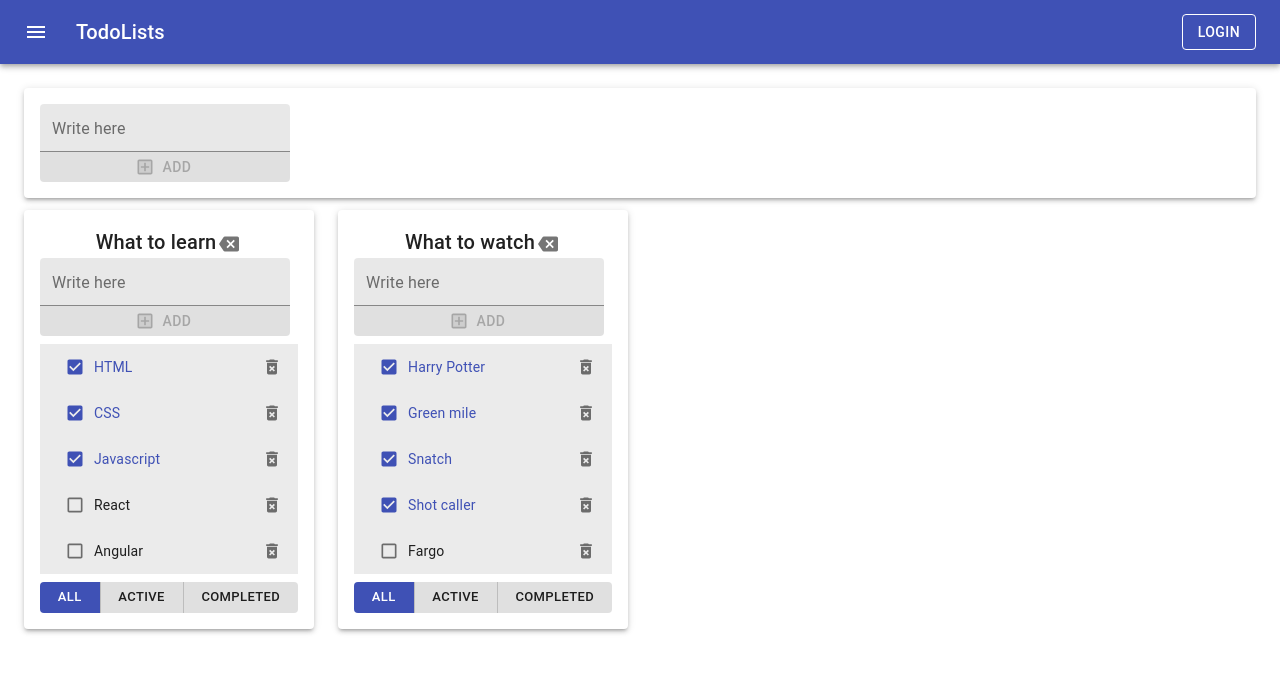
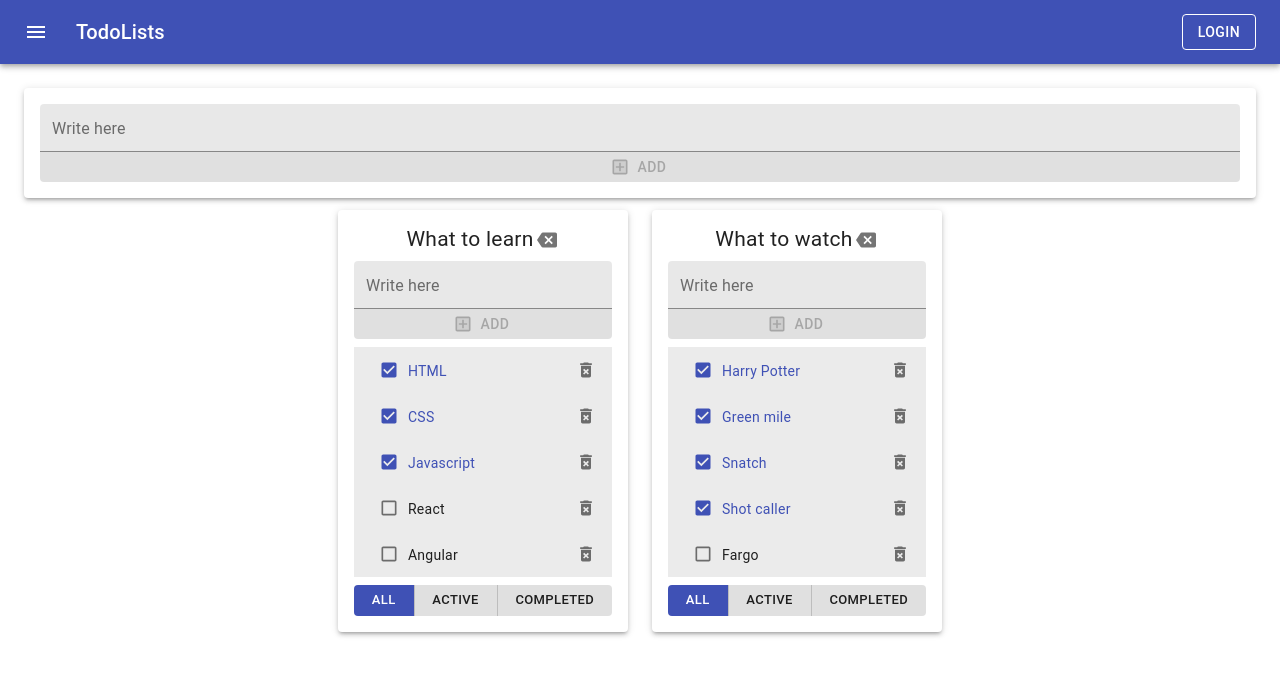
Before and after one commit to Yaroslav-Mig/todoList-react-ts, a React (Create React App) app: page / in a window 1280 px wide. Shown: the top 676 px of the page. Built offline with nearby package versions, Linux system fonts and the light colour scheme.

Commit message:
refact: modify styles for tasks, title and input, define position of items, update addItemForm

```diff
--- a/src/App.tsx
+++ b/src/App.tsx
@@ -1,7 +1,7 @@
 import React, { useState } from 'react';
 import { v1 } from 'uuid';
 import { TodoList, TaskType, FilterValueType } from './components/TodoList';
-import { AddItemForm } from './components/addItemForm/AddItemForm';
+import { AddItemForm } from './components/AddItemForm';
 import {
   AppBar,
   Button,
@@ -28,7 +28,10 @@ type TasksStateType = {
 };
 
 const useStyles = makeStyles((theme: Theme) =>
-  createStyles({
+	createStyles({
+		root: {
+			padding: theme.spacing(3),
+		},
     flexGrow: {
       flexGrow: 1,
     },
@@ -39,12 +42,14 @@ const useStyles = makeStyles((theme: Theme) =>
       marginRight: theme.spacing(2),
     },
     grid: {
-      padding: theme.spacing(3),
+			maxWidth: '350px',
+			width:'100%',
 		},
 		paper: {
 			display: 'flex',
 			flexFlow: 'column',
 			padding: theme.spacing(2),
+			boxSizing: 'border-box',
 			'& > *': {
 				width: '100%',
       },
@@ -150,7 +155,7 @@ function App(): JSX.Element {
     const filteredTasks = getFilteredTasks(tasks[tl.id], tl.filter);
 
     return (
-      <Grid key={tl.id} item md={3}>
+      <Grid key={tl.id} className={classes.grid} item xs={12} sm={6} md={4} lg={3} >
         <Paper className={classes.paper} elevation={3}>
           <TodoList
             todoListId={tl.id}
@@ -186,15 +191,15 @@ function App(): JSX.Element {
         </Toolbar>
       </AppBar>
 
-      <Container className={classes.grid} maxWidth='lg'>
-        <Grid className={classes.flexGrow} container spacing={3}>
+      <Container className={classes.root} maxWidth='lg'>
+        <Grid container spacing={3}>
           <Grid item xs={12}>
             <Paper className={classes.padding} elevation={3}>
               <AddItemForm addItem={addTodoList} />
             </Paper>
           </Grid>
         </Grid>
-        <Grid className={classes.flexGrow} container spacing={3}>
+        <Grid className={classes.flexGrow} container justifyContent={'center'} spacing={3}>
           {mappedTodoLists}
         </Grid>
       </Container>
--- a/src/components/addItemForm/AddItemForm.tsx
+++ b/src/components/AddItemForm.tsx
@@ -1,14 +1,25 @@
 import React, { ChangeEvent, FC, KeyboardEvent, useState } from 'react';
-import { Button, TextField } from '@material-ui/core';
+import { Button, createStyles, makeStyles, TextField } from '@material-ui/core';
 import AddBoxTwoToneIcon from '@material-ui/icons/AddBoxTwoTone';
-import { styles as st } from './styles';
+import st from './TodoList.module.css';
 
 type AddItemFormProps = {
   addItem: (title: string) => void;
 };
 
+const useStyles = makeStyles(() =>
+  createStyles({
+    button: {
+			padding: '5px',
+			lineHeight: '1rem',
+			borderRadius: '0px 0px 4px 4px',
+    },
+  })
+);
+
 export const AddItemForm: FC<AddItemFormProps> = (props) => {
   const { addItem } = props;
+  const classes = useStyles();
 
   const [title, setTitle] = useState<string>('');
   const [error, setError] = useState<null | string>(null);
@@ -45,8 +56,8 @@ export const AddItemForm: FC<AddItemFormProps> = (props) => {
   const disabledBtn = error === null || error ? true : false;
 
   return (
-    <div style={st.AddItemForm}>
-			<TextField
+    <div className={st.btnAdd_box}>
+      <TextField
         type='text'
         variant='filled'
         size='small'
@@ -56,13 +67,13 @@ export const AddItemForm: FC<AddItemFormProps> = (props) => {
         onChange={onChangeTitleHandler}
         onKeyDown={onKeyPressHandler}
       />
-      <Button
-				style={st.Button}
-				aria-label='add'
+			<Button
+				className={classes.button}
+        aria-label='add'
         title='push button or ctrl+Enter to add task'
         variant='contained'
-				color='primary'
-				startIcon={<AddBoxTwoToneIcon/>}
+        color='primary'
+        startIcon={<AddBoxTwoToneIcon />}
         disabled={disabledBtn}
         onClick={addTitleHandler}
       >
--- a/src/components/EditableSpan.tsx
+++ b/src/components/EditableSpan.tsx
@@ -1,5 +1,6 @@
 import React, { ChangeEvent, FC, KeyboardEvent, useState } from 'react';
 import { TextField } from '@material-ui/core';
+import st from './TodoList.module.css';
 
 type EditableSpanProps = {
   title: string;
@@ -46,6 +47,6 @@ export const EditableSpan: FC<EditableSpanProps> = (props) => {
 			onKeyDown={onKeyChangeTitleHandler}
     />
   ) : (
-    <span onDoubleClick={onEditModeHandler}>{title}</span>
+    <span className={st.task_item} onDoubleClick={onEditModeHandler}>{title}</span>
   );
 };
--- a/src/components/TodoList.module.css
+++ b/src/components/TodoList.module.css
@@ -1,3 +1,16 @@
+.btnAdd_box {
+  display: flex;
+  flex-flow: column nowrap;
+  box-sizing: border-box;
+}
+.task_item {
+  font-family: 'Roboto', 'Helvetica', 'Arial', sans-serif;
+  font-size: 0.875em;
+  line-height: 1;
+  letter-spacing: 0.015rem;
+  white-space: pre-wrap;
+  word-break: break-all;
+}
 .task_completed {
-	color: #3f51b5;
+  color: #3f51b5;
 }
--- a/src/components/TodoList.tsx
+++ b/src/components/TodoList.tsx
@@ -1,6 +1,6 @@
 import React from 'react';
 import { TodoListHeader } from './TodoListHeader';
-import { AddItemForm } from './addItemForm/AddItemForm';
+import { AddItemForm } from './AddItemForm';
 import { ButtonsFilter } from './ButtonsFilter';
 import { TodoListTasks } from './TodoListTasks';
 
--- a/src/components/TodoListHeader.tsx
+++ b/src/components/TodoListHeader.tsx
@@ -1,6 +1,6 @@
 import React, { FC } from 'react';
 import { EditableSpan } from './EditableSpan';
-import { IconButton, Typography } from '@material-ui/core';
+import { createStyles, IconButton, makeStyles, Typography } from '@material-ui/core';
 import BackspaceIcon from '@material-ui/icons/Backspace';
 
 type TodoListHeaderProps = {
@@ -10,21 +10,29 @@ type TodoListHeaderProps = {
   changeTodoListTitle: (todoListId: string, title: string) => void;
 };
 
+const useStyles = makeStyles(() =>
+  createStyles({
+    root: {
+      lineHeight: 1,
+			'& .MuiInput-root': {
+				fontSize: '0.8em',
+      },
+    },
+  })
+);
+
 export const TodoListHeader: FC<TodoListHeaderProps> = (props) => {
   const { todoListId, title, removeTodoList, changeTodoListTitle } = props;
+  const classes = useStyles();
 
   const onRemoveHandler = (): void => removeTodoList(todoListId);
   const changeTitle = (newTitle: string): void => changeTodoListTitle(todoListId, newTitle);
 
   return (
-    <Typography variant='h6' align='center'>
+    <Typography className={classes.root} variant='h5' component='h5' align='center' gutterBottom>
       <EditableSpan title={title} changeTitle={changeTitle} />
-			<IconButton
-				title='delete'
-				aria-label='delete'
-				size='small'
-				onClick={onRemoveHandler}>
-				<BackspaceIcon fontSize='small' />
+      <IconButton title='delete' aria-label='delete' size='small' onClick={onRemoveHandler}>
+        <BackspaceIcon fontSize='small' />
       </IconButton>
     </Typography>
   );
--- a/src/components/TodoListTasks.tsx
+++ b/src/components/TodoListTasks.tsx
@@ -3,7 +3,7 @@ import { EditableSpan } from './EditableSpan';
 import { TaskType } from './TodoList';
 import { Checkbox, IconButton, List, ListItem, ListItemText } from '@material-ui/core';
 import DeleteForeverIcon from '@material-ui/icons/DeleteForever';
-import s from './TodoList.module.css';
+import st from './TodoList.module.css';
 
 type TodoListTasksProps = {
   todoListId: string;
@@ -25,12 +25,12 @@ export const TodoListTasks: FC<TodoListTasksProps> = (props) => {
 
     const changeTitle = (newTitle: string): void => changeTaskTitle(todoListId, task.id, newTitle);
 
-    const taskClass = task.isDone ? s.task_completed : '';
+    const taskClass = task.isDone ? st.task_completed : '';
 
     return (
       <ListItem key={task.id} selected dense>
         <Checkbox color='primary' size='small' checked={task.isDone} onChange={onStatusHandler} />
-        <ListItemText className={taskClass}>
+        <ListItemText className={taskClass} disableTypography>
           <EditableSpan title={task.title} changeTitle={changeTitle} />
         </ListItemText>
         <IconButton
--- a/src/components/addItemForm/styles.ts
+++ /dev/null
@@ -1,22 +0,0 @@
-import { CSSProperties } from 'react';
-
-const AddItemForm = {
-  display: 'flex',
-  flexFlow: 'column wrap',
-  boxSizing: 'border-box',
-  maxWidth: '250px',
-  width: '100%',
-} as CSSProperties;
-
-const Button = {
-	flex: '0 0 25px',
-  padding: '5px',
-  minWidth: 0,
-  lineHeight: '1rem',
-  borderRadius: '0 0 4px 4px',
-};
-
-export const styles = {
-  AddItemForm: AddItemForm,
-  Button: Button,
-};
```
